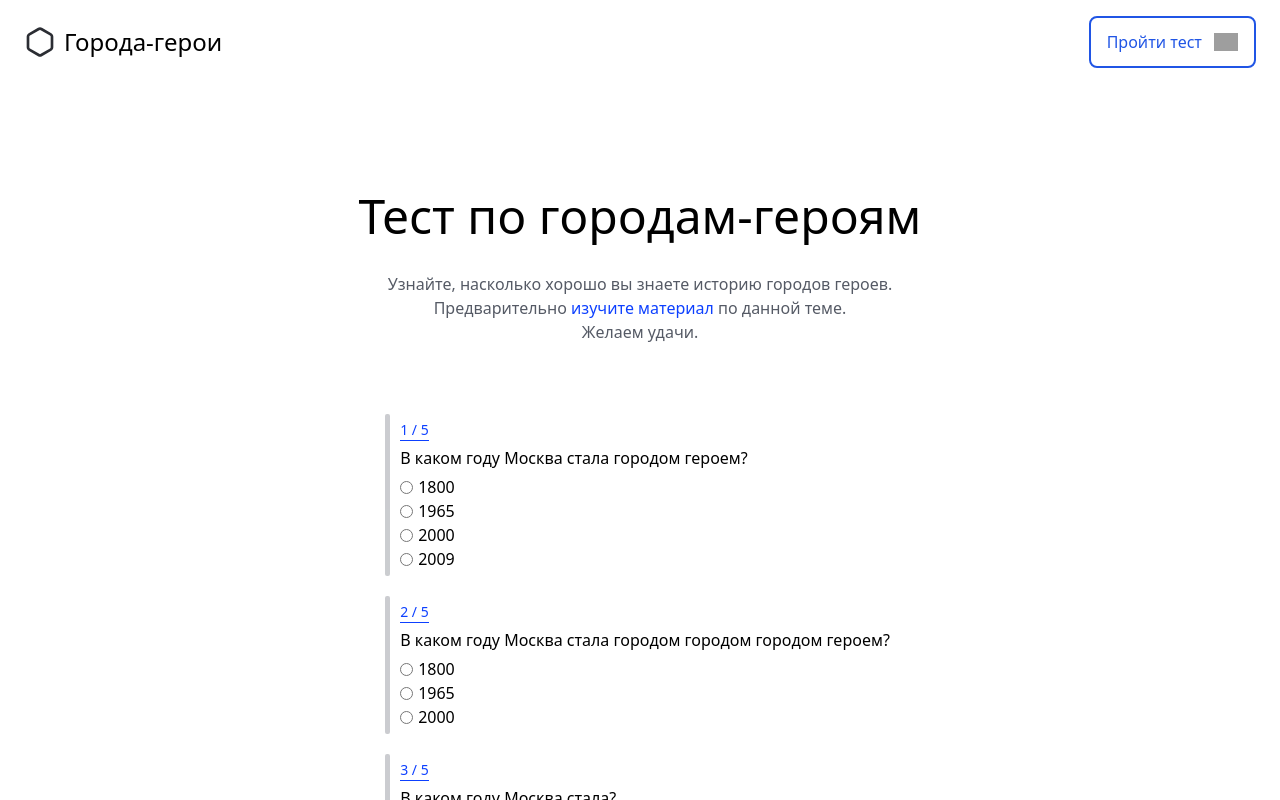
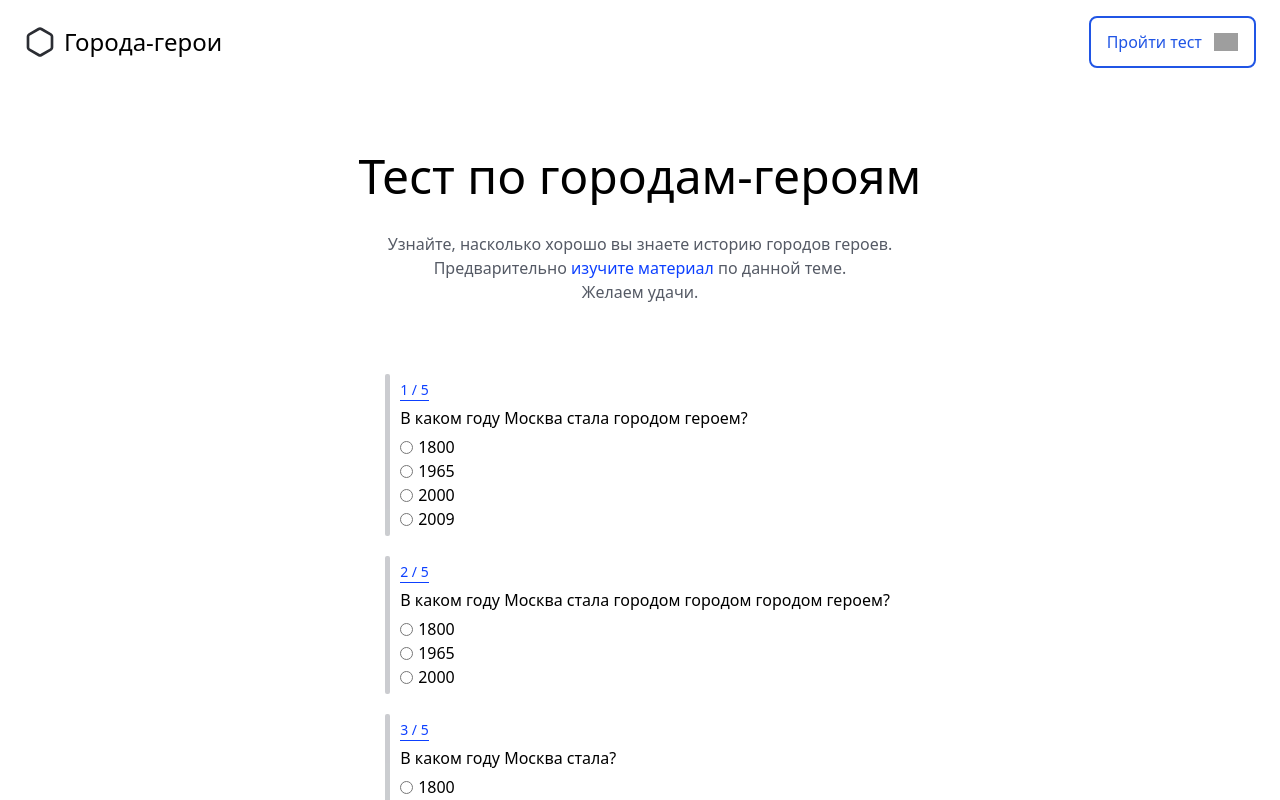
Before and after one commit to rumblfn/HeroCities, a Next.js app in the folder cli/: page /test in a window 1280 px wide. Shown: the top 800 px of the page. Built offline with nearby package versions, Linux system fonts and the light colour scheme; grey boxes are pictures that could not be loaded.

Commit message:
Update test.module.css

```diff
--- a/cli/src/styles/test.module.css
+++ b/cli/src/styles/test.module.css
@@ -3,7 +3,7 @@
     flex-direction: column;
     align-items: center;
     justify-content: center;
-    margin: 80px auto 40px;
+    margin: 40px auto 40px;
 }
 
 .test_header_name {
```
